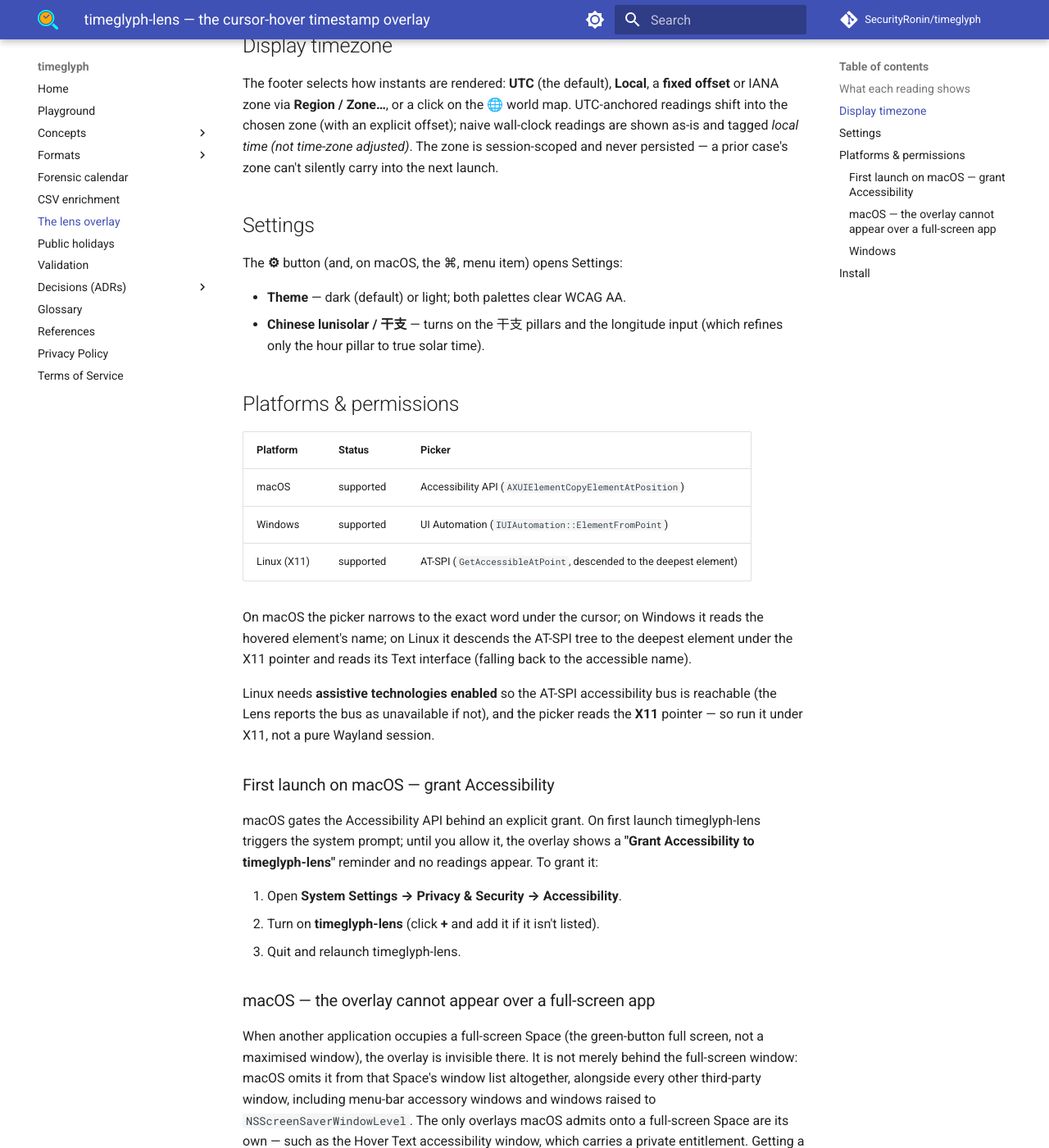
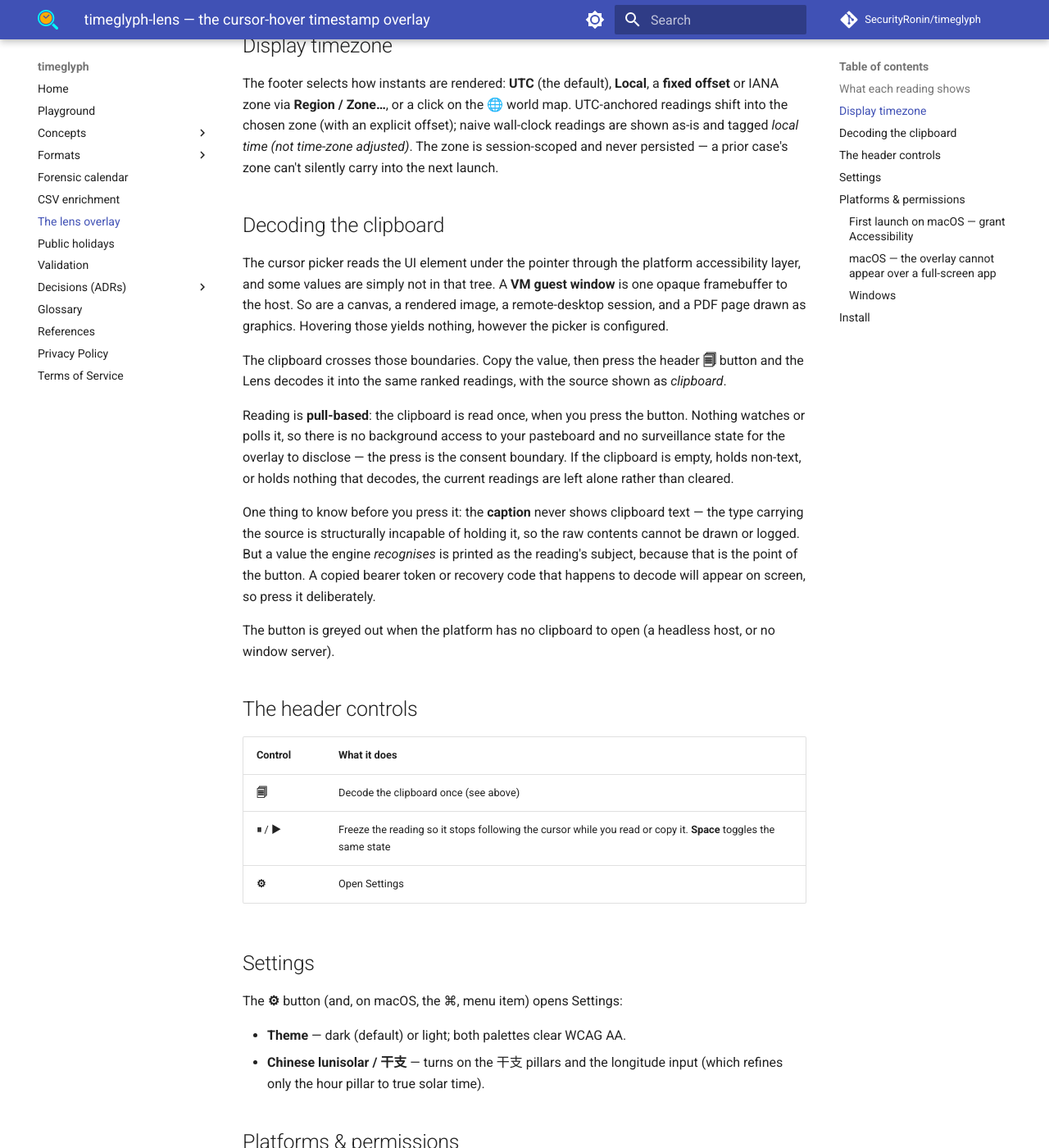
Before and after one commit to SecurityRonin/timeglyph, an MkDocs documentation site: the page built from docs/lens.md, in a window 1280 px wide and 1400 px high, scrolled down 821 px. Shown: the whole window at 82% size. Built offline with MkDocs 1.6.1 and Material for MkDocs 9.7.7, drawn with Linux system fonts in a browser that asks for light colours; comment, search, counter and statistics services are not loaded; some of the changed text lies outside the part shown.

Commit message:
docs: document the Lens clipboard decode as a feature, not a workaround
The clipboard button shipped in 0.9.5 but was documented only inside the "macOS
cannot overlay a full-screen app" section of docs/lens.md - so it read as a
workaround for a platform limitation, and a Windows or Linux user would never find
it. The README, docs/index.md and the CHANGELOG did not mention it at all.

It is not a workaround. It reaches values that are not in the accessibility tree at
all: a VM guest window is one opaque framebuffer to the host, and so is a canvas, a
rendered image, or a remote-desktop session. No picker configuration reaches those.

- docs/lens.md: new "Decoding the clipboard" section, plus a table of the header
  controls, which were previously undocumented. The full-screen section now links
  here instead of repeating the explanation.
- README.md: a short paragraph where the reader hits the obvious objection, right
  after the accessibility-layer sentence.
- docs/index.md: same, and corrected "macOS and Windows" to include Linux - lens.md
  has documented AT-SPI/X11 support for a while and index.md was left behind.
- CHANGELOG.md: an Added entry under 0.9.5. release-plz derives entries from the
  timeglyph crate's commit range, and the lens is a separate crate outside that
  workspace, so the release's headline feature was absent from its own changelog.

Documented the privacy properties explicitly rather than leaving them implied: the
read is pull-based (once per press, nothing polls), and the caption cannot show
clipboard text because the type carrying the source cannot hold it - while a value
that does decode IS shown, which is the part worth warning about.

Verified: mkdocs build --strict passes and the new internal anchor resolves. The
freeze-button behaviour in the new table was read off overlay.rs, not guessed from
the icon.

Co-Authored-By: Claude Opus 5 (1M context) <noreply@anthropic.com>

````diff
--- a/docs/lens.md
+++ b/docs/lens.md
@@ -48,6 +48,42 @@ world map. UTC-anchored readings shift into the chosen zone (with an explicit
 offset); naive wall-clock readings are shown as-is and tagged *local time (not
 time-zone adjusted)*. The zone is session-scoped and never persisted — a prior
 case's zone can't silently carry into the next launch.
+
+## Decoding the clipboard
+
+The cursor picker reads the UI element under the pointer through the platform
+accessibility layer, and some values are simply not in that tree. A **VM guest
+window** is one opaque framebuffer to the host. So are a canvas, a rendered image, a
+remote-desktop session, and a PDF page drawn as graphics. Hovering those yields
+nothing, however the picker is configured.
+
+The clipboard crosses those boundaries. Copy the value, then press the header **🗐**
+button and the Lens decodes it into the same ranked readings, with the source shown
+as *clipboard*.
+
+Reading is **pull-based**: the clipboard is read once, when you press the button.
+Nothing watches or polls it, so there is no background access to your pasteboard and
+no surveillance state for the overlay to disclose — the press is the consent
+boundary. If the clipboard is empty, holds non-text, or holds nothing that decodes,
+the current readings are left alone rather than cleared.
+
+One thing to know before you press it: the **caption** never shows clipboard text —
+the type carrying the source is structurally incapable of holding it, so the raw
+contents cannot be drawn or logged. But a value the engine *recognises* is printed as
+the reading's subject, because that is the point of the button. A copied bearer token
+or recovery code that happens to decode will appear on screen, so press it
+deliberately.
+
+The button is greyed out when the platform has no clipboard to open (a headless host,
+or no window server).
+
+## The header controls
+
+| Control | What it does |
+|---|---|
+| **🗐** | Decode the clipboard once (see above) |
+| **⏸** / **▶** | Freeze the reading so it stops following the cursor while you read or copy it. **Space** toggles the same state |
+| **⚙** | Open Settings |
 
 ## Settings
 
@@ -100,12 +136,9 @@ pending fix. (Measured on macOS 15.7.8.)
 
 Two ways to read a value that sits behind a full-screen app:
 
-- Run the app you are reading **windowed**. Hover works as documented, and the
-  header **🗐** button decodes whatever is on the clipboard, which covers values
-  the picker cannot reach (a canvas, an image, a VM guest). It reads the clipboard
-  once per press — nothing watches it — and the clipboard text is never drawn as the
-  source caption. A value that *does* decode is shown as the reading's subject, so
-  press it deliberately: a copied token that happens to decode will appear on screen.
+- Run the app you are reading **windowed**. Hover works as documented, and for
+  anything the picker cannot reach, copy the value and press **🗐** — see
+  [Decoding the clipboard](#decoding-the-clipboard).
 - Keep it full screen and use the CLI on the copied value:
 
   ```bash
````
Also changed, not shown: CHANGELOG.md (+7 -0 lines), README.md (+6 -0 lines), docs/index.md (+7 -4 lines).
